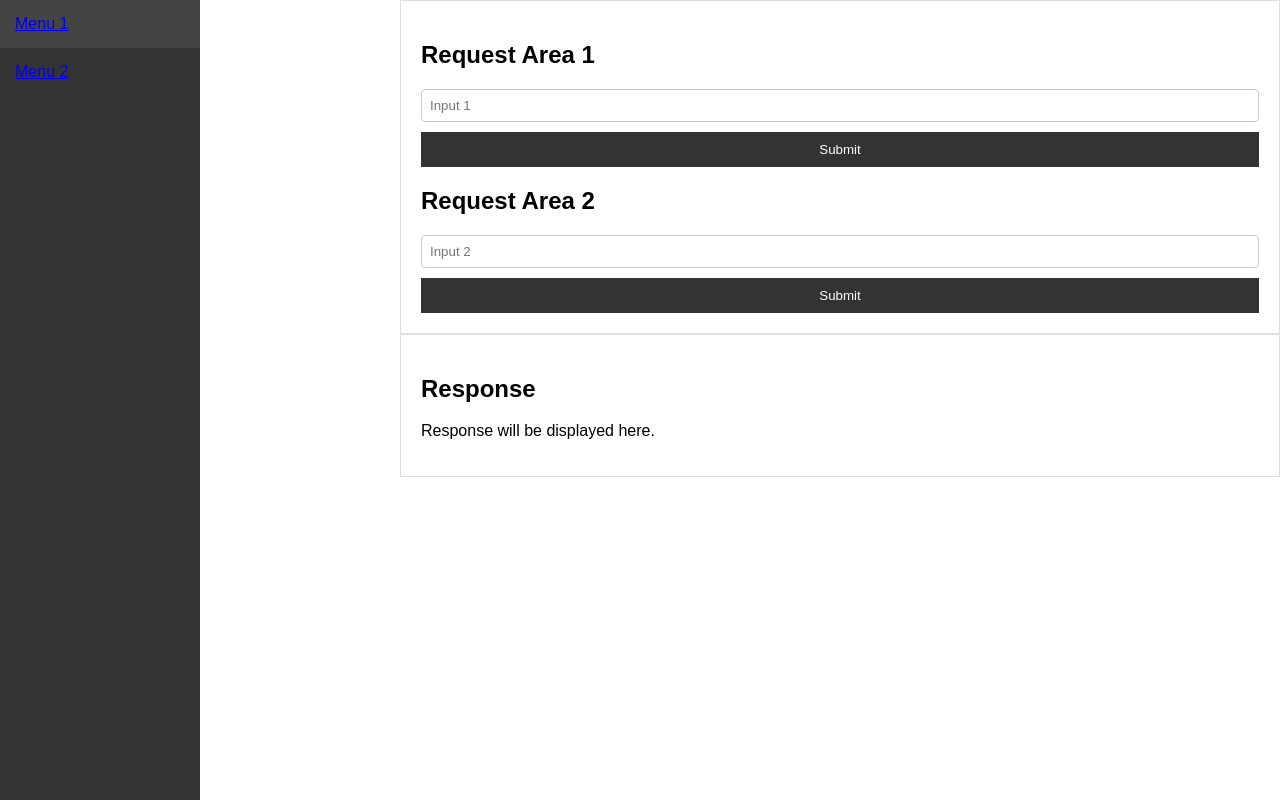
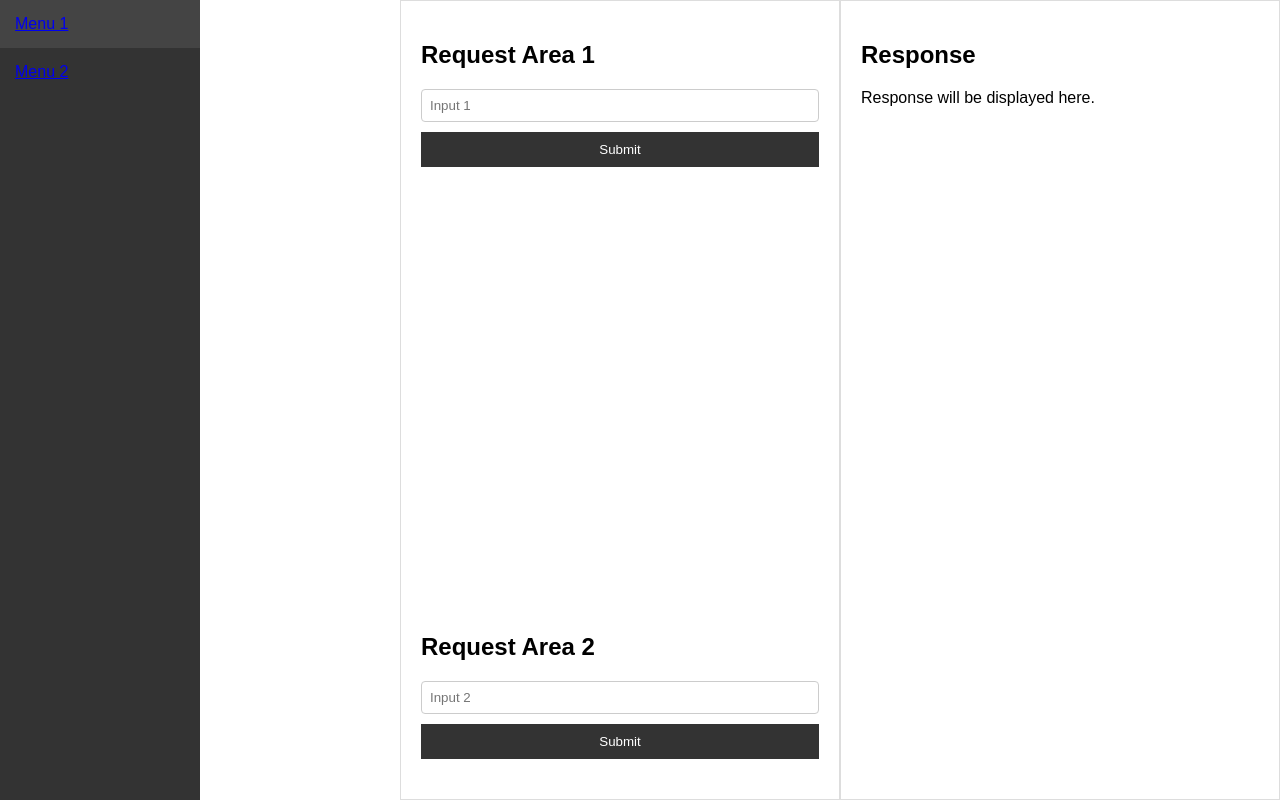
Before and after one commit to suryapandiaraj/sap-ariba, a plain HTML site: page frontend/menu1.html in a window 1280 px wide. Drawn offline with Linux system fonts and the light colour scheme.

Commit message:
Update styles.css

```diff
--- a/frontend/styles.css
+++ b/frontend/styles.css
@@ -67,9 +67,9 @@ body {
 }
 
 .content {
+    display: flex;
     flex-grow: 1;
-    flex-direction: row;
-    margin-left: 200px; /* Adjust according to the width of the navbar */
+    margin-left: 200px;
 }
 
 .left-content, .right-content {
@@ -78,15 +78,22 @@ body {
     border: 1px solid #ddd;
 }
 
-.right-content .submenu-title {
-    text-align: center;
-    font-weight: bold;
-    margin-bottom: 10px;
+.left-content {
+    display: flex;
+    flex-direction: column;
+}
+
+.form-container {
+    flex: 1;
+    display: flex;
+    flex-direction: column;
+    justify-content: space-between;
 }
 
 form {
     display: flex;
     flex-direction: column;
+    margin-bottom: 20px;
 }
 
 form input {
@@ -107,3 +114,9 @@ form button {
 form button:hover {
     background-color: #444;
 }
+
+.right-content .submenu-title {
+    text-align: center;
+    font-weight: bold;
+    margin-bottom: 10px;
+}
```
